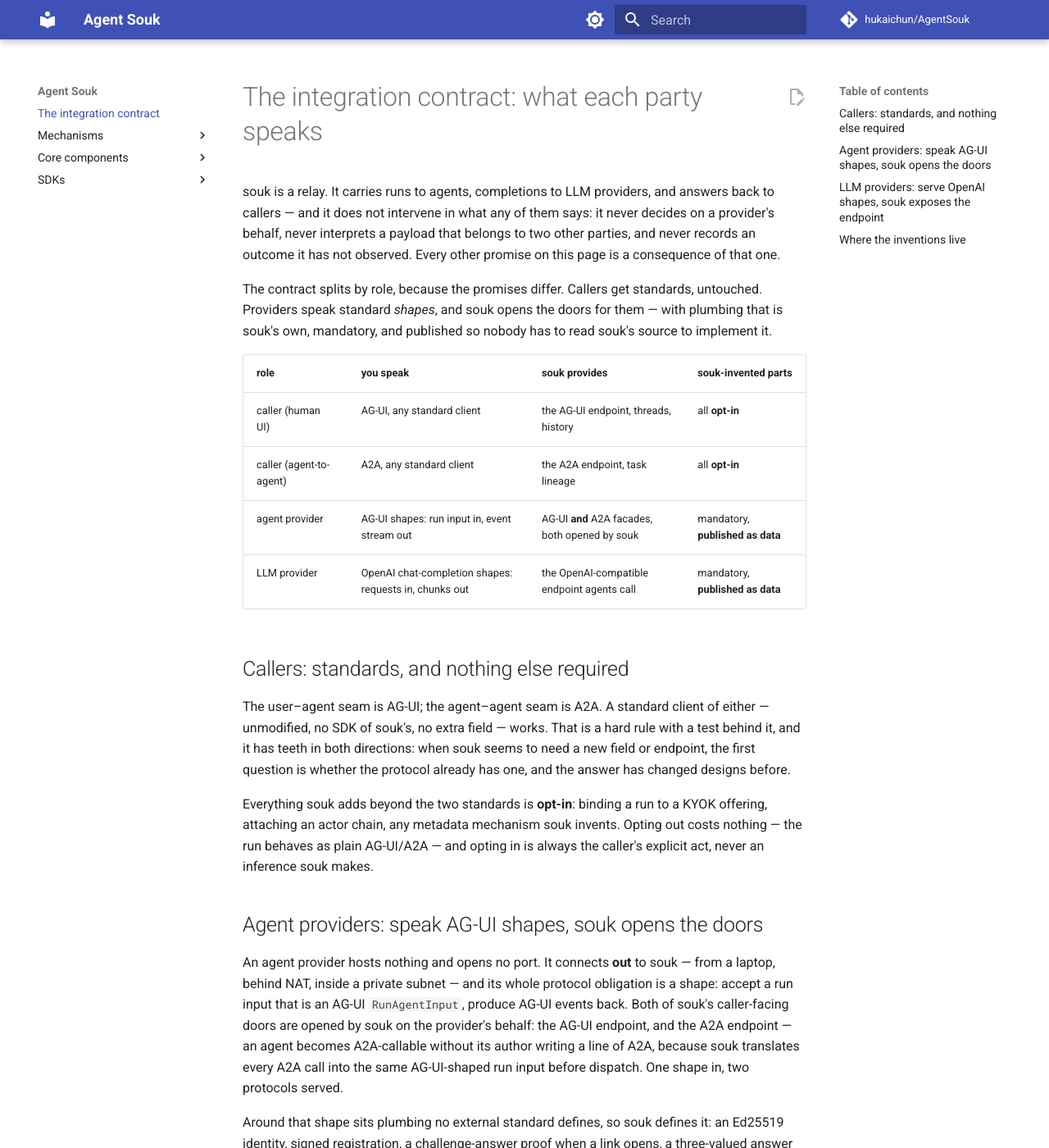
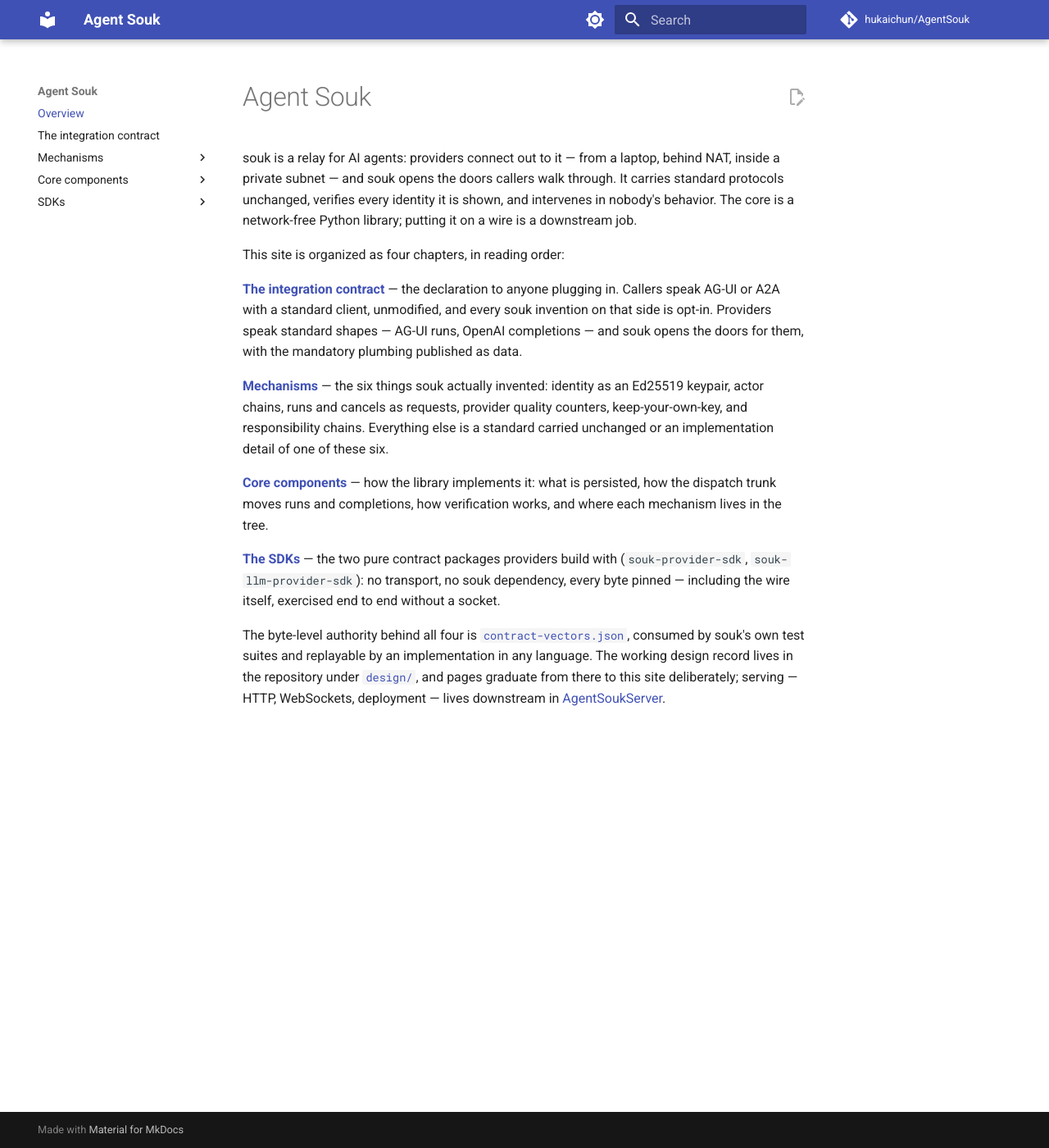
Before and after one commit to hukaichun/AgentSouk, an MkDocs documentation site: the page built from docs/index.md, in a window 1280 px wide and 1400 px high. Shown: the whole window at 82% size. Built offline with MkDocs 1.6.1 and Material for MkDocs 9.7.7, drawn with Linux system fonts in a browser that asks for light colours; comment, search, counter and statistics services are not loaded; some of the changed text lies outside the part shown.

Commit message:
Write the overview from the arrangement the site actually has
Commissioned now that the four chapters exist: the landing page states
what souk is in one paragraph — a relay providers connect out to, doors
souk opens, standards carried unchanged, identity verified, behavior
never intervened in — then routes the reader through the chapters in
reading order: contract, mechanisms, core components, SDKs, with the
vectors file, the design/ record and the serving repo as the closing
pointers. The integration contract returns to its own page beside the
other chapters.

Co-Authored-By: Claude Fable 5 <noreply@anthropic.com>

```diff
--- a/docs/index.md
+++ b/docs/index.md
@@ -1,85 +1,41 @@
-# The integration contract: what each party speaks
+# Agent Souk
 
-souk is a relay. It carries runs to agents, completions to LLM providers,
-and answers back to callers — and it does not intervene in what any of
-them says: it never decides on a provider's behalf, never interprets a
-payload that belongs to two other parties, and never records an outcome
-it has not observed. Every other promise on this page is a consequence of
-that one.
+souk is a relay for AI agents: providers connect out to it — from a
+laptop, behind NAT, inside a private subnet — and souk opens the doors
+callers walk through. It carries standard protocols unchanged, verifies
+every identity it is shown, and intervenes in nobody's behavior. The
+core is a network-free Python library; putting it on a wire is a
+downstream job.
 
-The contract splits by role, because the promises differ. Callers get
-standards, untouched. Providers speak standard *shapes*, and souk opens
-the doors for them — with plumbing that is souk's own, mandatory, and
-published so nobody has to read souk's source to implement it.
+This site is organized as four chapters, in reading order:
 
-| role | you speak | souk provides | souk-invented parts |
-|---|---|---|---|
-| caller (human UI) | AG-UI, any standard client | the AG-UI endpoint, threads, history | all **opt-in** |
-| caller (agent-to-agent) | A2A, any standard client | the A2A endpoint, task lineage | all **opt-in** |
-| agent provider | AG-UI shapes: run input in, event stream out | AG-UI **and** A2A facades, both opened by souk | mandatory, **published as data** |
-| LLM provider | OpenAI chat-completion shapes: requests in, chunks out | the OpenAI-compatible endpoint agents call | mandatory, **published as data** |
+**[The integration contract](integration-contract.md)** — the
+declaration to anyone plugging in. Callers speak AG-UI or A2A with a
+standard client, unmodified, and every souk invention on that side is
+opt-in. Providers speak standard shapes — AG-UI runs, OpenAI completions
+— and souk opens the doors for them, with the mandatory plumbing
+published as data.
 
-## Callers: standards, and nothing else required
+**[Mechanisms](mechanisms.md)** — the six things souk actually invented:
+identity as an Ed25519 keypair, actor chains, runs and cancels as
+requests, provider quality counters, keep-your-own-key, and
+responsibility chains. Everything else is a standard carried unchanged
+or an implementation detail of one of these six.
 
-The user–agent seam is AG-UI; the agent–agent seam is A2A. A standard
-client of either — unmodified, no SDK of souk's, no extra field — works.
-That is a hard rule with a test behind it, and it has teeth in both
-directions: when souk seems to need a new field or endpoint, the first
-question is whether the protocol already has one, and the answer has
-changed designs before.
+**[Core components](core-components.md)** — how the library implements
+it: what is persisted, how the dispatch trunk moves runs and completions,
+how verification works, and where each mechanism lives in the tree.
 
-Everything souk adds beyond the two standards is **opt-in**: binding a
-run to a KYOK offering, attaching an actor chain, any metadata mechanism
-souk invents. Opting out costs nothing — the run behaves as plain
-AG-UI/A2A — and opting in is always the caller's explicit act, never an
-inference souk makes.
+**[The SDKs](sdks.md)** — the two pure contract packages providers build
+with (`souk-provider-sdk`, `souk-llm-provider-sdk`): no transport, no
+souk dependency, every byte pinned — including the wire itself, exercised
+end to end without a socket.
 
-## Agent providers: speak AG-UI shapes, souk opens the doors
-
-An agent provider hosts nothing and opens no port. It connects **out** to
-souk — from a laptop, behind NAT, inside a private subnet — and its whole
-protocol obligation is a shape: accept a run input that is an AG-UI
-`RunAgentInput`, produce AG-UI events back. Both of souk's caller-facing
-doors are opened by souk on the provider's behalf: the AG-UI endpoint,
-and the A2A endpoint — an agent becomes A2A-callable without its author
-writing a line of A2A, because souk translates every A2A call into the
-same AG-UI-shaped run input before dispatch. One shape in, two protocols
-served.
-
-Around that shape sits plumbing no external standard defines, so souk
-defines it: an Ed25519 identity, signed registration, a challenge-answer
-proof when a link opens, a three-valued answer to an offered run. These
-are **not opt-in** — they are how a provider exists at all — and the
-promise that replaces opt-in is threefold:
-
-1. **minimal** — souk invents only where no standard exists, and the
-   invented surface stays as small as the job allows;
-2. **published as data** — every payload, model and byte a provider must
-   produce or validate is exported by the provider SDK and pinned in
-   [`contract-vectors.json`](contract-vectors.json), replayable in any
-   language; an implementation never needs souk's source;
-3. **guarded** — tests fail souk's own CI when an invented surface goes
-   unpublished, so the contract cannot silently grow a private corner.
-
-## LLM providers: serve OpenAI shapes, souk exposes the endpoint
-
-The same pattern, one seam over. An LLM provider (the party holding a
-real key — see [Keep your own key](https://github.com/hukaichun/AgentSouk/blob/main/design/keep-your-own-key.md)) also connects
-out and also promises only a shape: receive a completion request, stream
-back OpenAI chat-completion chunks. The OpenAI-compatible endpoint that
-agents call is souk's to expose; the provider behind it is resolved per
-call. Policy — serving, refusing, pricing, whose budget a run spends —
-is entirely the provider's; souk relays a structured refusal as data and
-never reads it.
-
-The plumbing is the same machinery agent providers use (identity is
-identity; one keypair may be both), under the same threefold promise.
-
-## Where the inventions live
-
-What the plumbing actually is — the seven signed payload families, the
-link-open challenge, actor chains and what they do and do not prove — is
-[Trust and identity](https://github.com/hukaichun/AgentSouk/blob/main/design/trust-and-identity.md). How to carry all of it over
-a wire of your own is [Writing a transport](https://github.com/hukaichun/AgentSouk/blob/main/design/transport-author-guide.md).
-This page is the contract; those are the mechanisms it obliges souk to
-publish.
+The byte-level authority behind all four is
+[`contract-vectors.json`](contract-vectors.json), consumed by souk's own
+test suites and replayable by an implementation in any language. The
+working design record lives in the repository under
+[`design/`](https://github.com/hukaichun/AgentSouk/tree/main/design),
+and pages graduate from there to this site deliberately; serving — HTTP,
+WebSockets, deployment — lives downstream in
+[AgentSoukServer](https://github.com/hukaichun/AgentSoukServer).
--- /dev/null
+++ b/docs/integration-contract.md
@@ -0,0 +1,85 @@
+# The integration contract: what each party speaks
+
+souk is a relay. It carries runs to agents, completions to LLM providers,
+and answers back to callers — and it does not intervene in what any of
+them says: it never decides on a provider's behalf, never interprets a
+payload that belongs to two other parties, and never records an outcome
+it has not observed. Every other promise on this page is a consequence of
+that one.
+
+The contract splits by role, because the promises differ. Callers get
+standards, untouched. Providers speak standard *shapes*, and souk opens
+the doors for them — with plumbing that is souk's own, mandatory, and
+published so nobody has to read souk's source to implement it.
+
+| role | you speak | souk provides | souk-invented parts |
+|---|---|---|---|
+| caller (human UI) | AG-UI, any standard client | the AG-UI endpoint, threads, history | all **opt-in** |
+| caller (agent-to-agent) | A2A, any standard client | the A2A endpoint, task lineage | all **opt-in** |
+| agent provider | AG-UI shapes: run input in, event stream out | AG-UI **and** A2A facades, both opened by souk | mandatory, **published as data** |
+| LLM provider | OpenAI chat-completion shapes: requests in, chunks out | the OpenAI-compatible endpoint agents call | mandatory, **published as data** |
+
+## Callers: standards, and nothing else required
+
+The user–agent seam is AG-UI; the agent–agent seam is A2A. A standard
+client of either — unmodified, no SDK of souk's, no extra field — works.
+That is a hard rule with a test behind it, and it has teeth in both
+directions: when souk seems to need a new field or endpoint, the first
+question is whether the protocol already has one, and the answer has
+changed designs before.
+
+Everything souk adds beyond the two standards is **opt-in**: binding a
+run to a KYOK offering, attaching an actor chain, any metadata mechanism
+souk invents. Opting out costs nothing — the run behaves as plain
+AG-UI/A2A — and opting in is always the caller's explicit act, never an
+inference souk makes.
+
+## Agent providers: speak AG-UI shapes, souk opens the doors
+
+An agent provider hosts nothing and opens no port. It connects **out** to
+souk — from a laptop, behind NAT, inside a private subnet — and its whole
+protocol obligation is a shape: accept a run input that is an AG-UI
+`RunAgentInput`, produce AG-UI events back. Both of souk's caller-facing
+doors are opened by souk on the provider's behalf: the AG-UI endpoint,
+and the A2A endpoint — an agent becomes A2A-callable without its author
+writing a line of A2A, because souk translates every A2A call into the
+same AG-UI-shaped run input before dispatch. One shape in, two protocols
+served.
+
+Around that shape sits plumbing no external standard defines, so souk
+defines it: an Ed25519 identity, signed registration, a challenge-answer
+proof when a link opens, a three-valued answer to an offered run. These
+are **not opt-in** — they are how a provider exists at all — and the
+promise that replaces opt-in is threefold:
+
+1. **minimal** — souk invents only where no standard exists, and the
+   invented surface stays as small as the job allows;
+2. **published as data** — every payload, model and byte a provider must
+   produce or validate is exported by the provider SDK and pinned in
+   [`contract-vectors.json`](contract-vectors.json), replayable in any
+   language; an implementation never needs souk's source;
+3. **guarded** — tests fail souk's own CI when an invented surface goes
+   unpublished, so the contract cannot silently grow a private corner.
+
+## LLM providers: serve OpenAI shapes, souk exposes the endpoint
+
+The same pattern, one seam over. An LLM provider (the party holding a
+real key — see [Keep your own key](https://github.com/hukaichun/AgentSouk/blob/main/design/keep-your-own-key.md)) also connects
+out and also promises only a shape: receive a completion request, stream
+back OpenAI chat-completion chunks. The OpenAI-compatible endpoint that
+agents call is souk's to expose; the provider behind it is resolved per
+call. Policy — serving, refusing, pricing, whose budget a run spends —
+is entirely the provider's; souk relays a structured refusal as data and
+never reads it.
+
+The plumbing is the same machinery agent providers use (identity is
+identity; one keypair may be both), under the same threefold promise.
+
+## Where the inventions live
+
+What the plumbing actually is — the seven signed payload families, the
+link-open challenge, actor chains and what they do and do not prove — is
+[Trust and identity](https://github.com/hukaichun/AgentSouk/blob/main/design/trust-and-identity.md). How to carry all of it over
+a wire of your own is [Writing a transport](https://github.com/hukaichun/AgentSouk/blob/main/design/transport-author-guide.md).
+This page is the contract; those are the mechanisms it obliges souk to
+publish.
--- a/mkdocs.yml
+++ b/mkdocs.yml
@@ -37,7 +37,8 @@ markdown_extensions:
           format: !!python/name:pymdownx.superfences.fence_code_format
 
 nav:
-  - The integration contract: index.md
+  - Overview: index.md
+  - The integration contract: integration-contract.md
   - Mechanisms:
       - mechanisms.md
       - Identity is an Ed25519 keypair: mechanisms/identity.md
```
Also changed, not shown: docs/mechanisms.md (+1 -1 lines), docs/sdks.md (+1 -1 lines).
